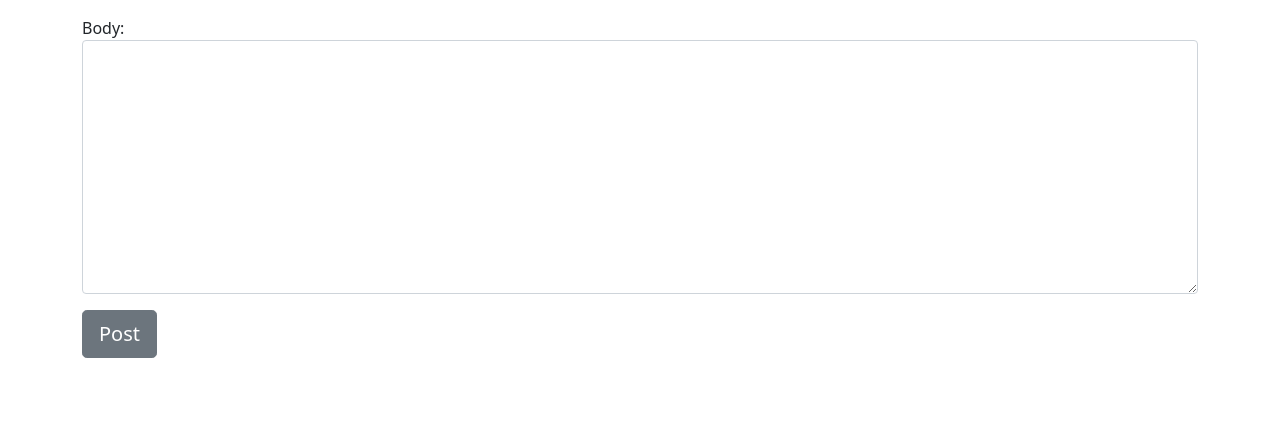
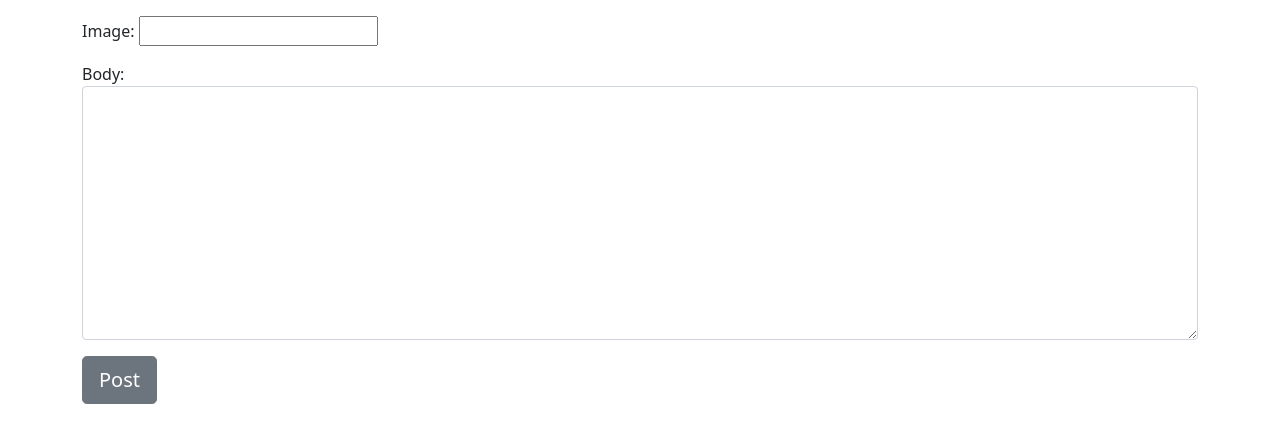
Before and after one commit to Code-Institute-Submissions/Odimac84-Project-4, a Django app: page /add-blogentry/ in a window 1280 px wide. Shown: the part 330-773 px from the top of the page. Run offline with Django 3.2, Linux system fonts and the light colour scheme; the visitor is signed in with stand-in values (Sample User, id 1); some libraries are stand-ins or nearby versions.

Commit message:
add function for images to be uploaded as headers

```diff
--- a/Project4/settings.py
+++ b/Project4/settings.py
@@ -51,6 +51,7 @@ INSTALLED_APPS = [
     'django.contrib.staticfiles',
     'cloudinary',
     'django_summernote',
+    'ckeditor',
     'blog',
 ]
 
--- a/blog/forms.py
+++ b/blog/forms.py
@@ -12,7 +12,7 @@ for item in choices:
 class PostEntry(forms.ModelForm):
     class Meta:
         model = Post
-        fields = ('title', 'title_tag', 'author', 'category', 'body')
+        fields = ('title', 'title_tag', 'author', 'category', 'blog_image', 'body',)
 
         widgets = {
             'title': forms.TextInput(attrs={'class': 'form-control'}),
@@ -25,7 +25,7 @@ class PostEntry(forms.ModelForm):
 class EditEntry(forms.ModelForm):
     class Meta:
         model = Post
-        fields = ('title', 'title_tag', 'category', 'body',)
+        fields = ('title', 'title_tag', 'category','blog_image', 'body', )
 
         widgets = {
             'title': forms.TextInput(attrs={'class': 'form-control'}),
--- a/blog/models.py
+++ b/blog/models.py
@@ -3,6 +3,7 @@ from django.contrib.auth.models import User
 from django.urls import reverse
 from datetime import datetime, date
 from ckeditor.fields import RichTextField
+from cloudinary.models import CloudinaryField
 
 
 class NameField(models.CharField):
@@ -26,6 +27,7 @@ class Post(models.Model):
     title = models.CharField(max_length=150)
     title_tag = models.CharField(max_length=150)
     author = models.ForeignKey(User, on_delete=models.CASCADE)
+    blog_image = CloudinaryField('image', null=True, blank=True)
     body = RichTextField(blank=True, null=True)
     created_date = models.DateField(auto_now_add=True)
     category = NameField(max_length=50,)
--- a/templates/add-blogentry.html
+++ b/templates/add-blogentry.html
@@ -5,9 +5,11 @@
 {% if user.is_authenticated %}
 <h1>Whats on your mind today?</h1>
 <div class="form-group">
-    <form method= "POST">
+    <form method= "POST" enctype="multipart/form-data">
         {% csrf_token %}
+        {{ form.media }}
         {{ form.as_p }}
+
         <button class="btn btn-secondary btn-lg">Post
         </button>
 
--- a/templates/edit-blogentry.html
+++ b/templates/edit-blogentry.html
@@ -7,6 +7,7 @@
 <div class="form-group">
     <form method= "POST">
         {% csrf_token %}
+        {{ form.media }}
         {{ form.as_p }}
         <button class="btn btn-secondary btn-lg">Update
         </button>
```
Also changed, not shown: blog/migrations/0011_post_blog_image.py (added).
